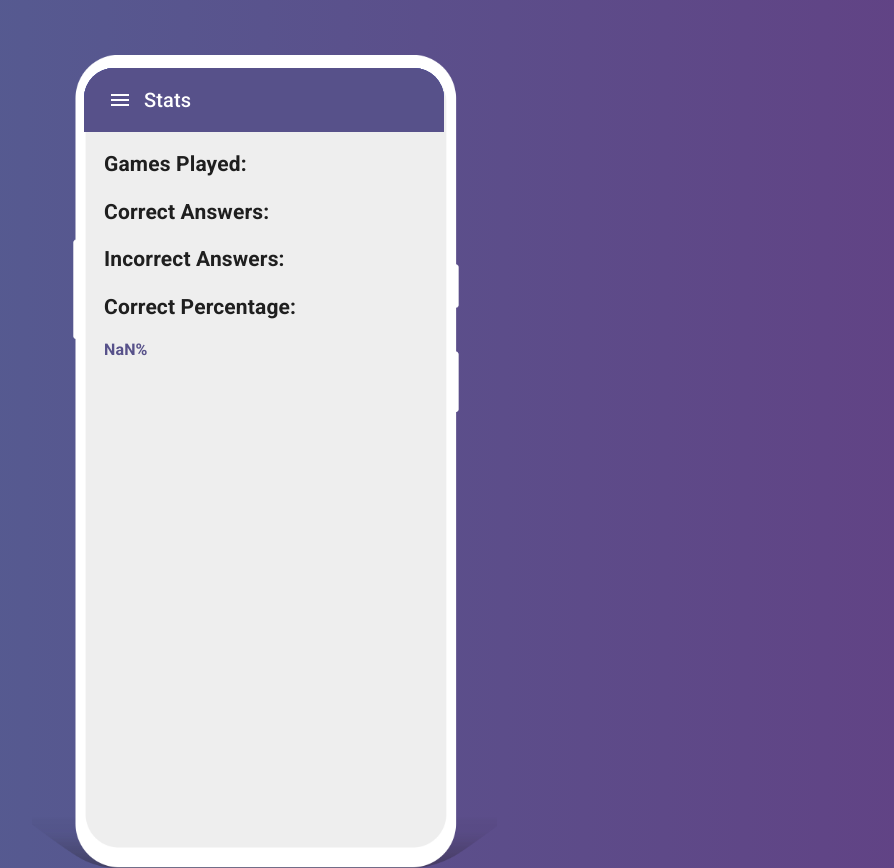
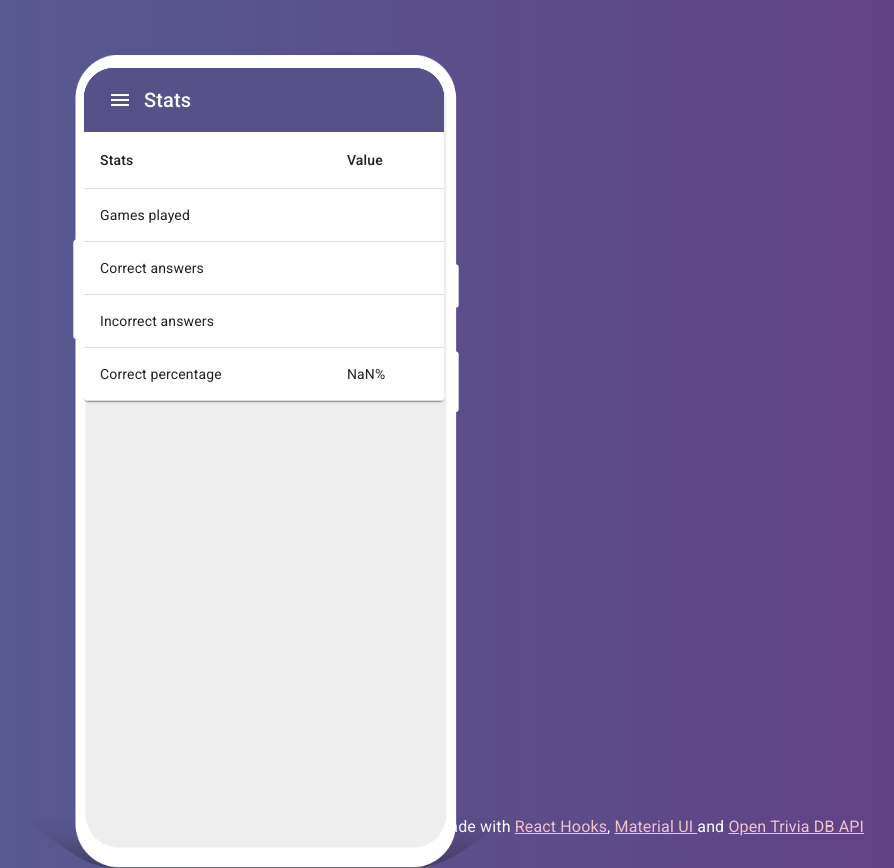
Before and after one commit to oskarhertzman/mandatory-uxdesign2, a React (Create React App) app: page /stats in a window 1280 px wide. Shown: the whole page, without its empty margins (376-1270 px from the left). Built offline with nearby package versions, Linux system fonts and the light colour scheme.

Commit message:
Final Version

```diff
--- a/src/App.js
+++ b/src/App.js
@@ -19,6 +19,7 @@ export default function App() {
           <Route path="/about" component={About} />
         </Router>
       </HelmetProvider>
+      <p id="info">Made with <a href="https://reactjs.org/docs/hooks-intro.html">React Hooks</a>, <a href="https://material-ui.com/">Material UI </a>and <a href= "https://opentdb.com/">Open Trivia DB API</a></p>
     </div>
   );
 }
--- a/src/pages/About.js
+++ b/src/pages/About.js
@@ -14,7 +14,10 @@ export default function About() {
             <DrawerLeft page="About" />
             <div className="Phone__container__wrapper__inner__content">
               <h2 tabIndex="0">Quiz App</h2>
-              <p tabIndex="0" id="about">"Lorem ipsum dolor sit amet, consectetur adipiscing elit, sed do eiusmod tempor incididunt ut labore et dolore magna aliqua. Ut enim ad minim veniam, quis nostrud exercitation ullamco laboris nisi ut aliquip ex ea commodo consequat. Duis aute irure dolor in reprehenderit in voluptate velit esse cillum dolore eu fugiat nulla pariatur. Excepteur sint occaecat cupidatat non proident, sunt in culpa qui officia deserunt mollit anim id est laborum."</p>
+              <div className="Phone__container__wrapper__inner__content__about">
+                <p tabIndex="0">Made by me, Oskar Hertzman.</p>
+                <p tabIndex="0">Feel free to check out my <a href="https://github.com/oskarhertzman">Github</a></p>
+              </div>
             </div>
           </div>
         </div>
--- a/src/pages/Quiz.js
+++ b/src/pages/Quiz.js
@@ -48,7 +48,7 @@ export default function Quiz() {
               {questions.map((question, index) => {
                 return (
                   <div className='Phone__container__wrapper__inner__content__question' key={index}>
-                    <h2> Question {index + 1} </h2>
+                    <h2 tabIndex="0"> Question {index + 1} </h2>
                     <FormControl component="fieldset" key={index} >
                       <FormLabel
                         tabIndex="0"
@@ -59,6 +59,7 @@ export default function Quiz() {
                         {question.all_answers.map((answer, answerIndex) => {
                           return (
                             <FormControlLabel
+                              tabIndex="0"
                               aria-labelledby={`alert-question-title"${answerIndex}`}
                               onChange={(e) => handleChange(question.correct_answer, e , index)}
                               value={answer.replace(/&#?\w+;/g, match => entities[match]) + index}
--- a/src/pages/Stats.js
+++ b/src/pages/Stats.js
@@ -1,10 +1,22 @@
 import React from 'react';
 import DrawerLeft from '../components/Drawer.js';
 import Phone from '../assets/phone4.png';
+import { rows } from '../utilities/CreateData.js';
 import '../styles/Phone.scss';
+import Table from '@material-ui/core/Table';
+import TableBody from '@material-ui/core/TableBody';
+import TableCell from '@material-ui/core/TableCell';
+import TableContainer from '@material-ui/core/TableContainer';
+import TableHead from '@material-ui/core/TableHead';
+import TableRow from '@material-ui/core/TableRow';
+import Paper from '@material-ui/core/Paper';
+import { statsStyles } from '../themes/Theme.js';
+
+
 
 
 export default function Stats() {
+  const classes = statsStyles();
   return (
     <div className="Phone">
       <div className="Phone__container">
@@ -12,16 +24,27 @@ export default function Stats() {
           <img className="Phone__container__wrapper__phone" src={Phone} alt="phone" />
           <div className="Phone__container__wrapper__inner">
             <DrawerLeft page="Stats" />
-            <div className="Phone__container__wrapper__inner__content">
-              <h2 tabIndex="0"> Games Played:</h2>
-              <p tabIndex="0">{localStorage.getItem('games_played')}</p>
-              <h2 tabIndex="0"> Correct Answers:</h2>
-              <p tabIndex="0">{localStorage.getItem('correct_answers')}</p>
-              <h2 tabIndex="0"> Incorrect Answers:</h2>
-              <p tabIndex="0">{localStorage.getItem('incorrect_answers')}</p>
-              <h2 tabIndex="0"> Correct Percentage:</h2>
-              <p tabIndex="0">{Math.floor((localStorage.getItem('correct_answers')
-                / localStorage.getItem('incorrect_answers'))*100)}%</p>
+            <div className="Phone__container__wrapper__inner__content--stats">
+              <TableContainer component={Paper}>
+                <Table className={classes.table} aria-label="simple table">
+                  <TableHead>
+                    <TableRow>
+                      <TableCell tabIndex="0" >Stats</TableCell>
+                      <TableCell tabIndex="0" align="left">Value</TableCell>
+                    </TableRow>
+                  </TableHead>
+                  <TableBody>
+                    {rows.map((row) => (
+                      <TableRow key={row.stat}>
+                        <TableCell tabIndex="0" component="th" scope="row">
+                          {row.stat}
+                        </TableCell>
+                        <TableCell tabIndex="0" className={classes.value} align="left">{row.value}</TableCell>
+                      </TableRow>
+                    ))}
+                  </TableBody>
+                </Table>
+              </TableContainer>
               </div>
             </div>
           </div>
--- a/src/styles/App.scss
+++ b/src/styles/App.scss
@@ -1,5 +1,15 @@
 @import "./Variables";
 
 body {
+  height: 100vh;
   @include gradient;
+  #info {
+    font-size: 16px;
+    color: white;
+    padding-right: 40px;
+    float: right;
+  }
+  #info a {
+    color: $SecondTheme;
+  }
 }
--- a/src/styles/Phone.scss
+++ b/src/styles/Phone.scss
@@ -36,17 +36,23 @@
           padding-left: 20px;
           max-height: 690px;
           overflow: auto;
-          #about {
+          &--stats {
+            padding-left: 0;
+          }
+          &__about p {
+            max-width: 330px;
+            font-weight: 400;
             color: black;
           }
-          p {
-            color: $MainTheme;
-            font-size: 1rem;
-            font-weight: bold;
-          }
+
           &__question {
             * > *  {
               max-width: 300px;
+            }
+            p {
+              color: $MainTheme;
+              font-size: 1rem;
+              font-weight: bold;
             }
         }
           &__submit {
--- a/src/themes/Theme.js
+++ b/src/themes/Theme.js
@@ -19,7 +19,7 @@ export const entities = {
   "&amp;": "&" ,
   "&uuml;": "ü"
 }
-const drawerWidth = 240;
+
 
 // Themes
 export const startBtnPosition = makeStyles(theme => ({
@@ -50,20 +50,19 @@ export const drawerStyle = makeStyles(theme => ({
     display: 'none',
   },
   drawer: {
-    width: drawerWidth,
+    width: 240,
     flexShrink: 0,
   },
   drawerPaper: {
     marginTop: '18px',
     borderTopLeftRadius: '25px',
     position: 'absolute',
-    width: drawerWidth,
+    width: 240,
   },
   drawerHeader: {
     display: 'flex',
     alignItems: 'center',
     padding: theme.spacing(0, 1),
-    // necessary for content to be below app bar
     ...theme.mixins.toolbar,
     justifyContent: 'flex-end',
   },
@@ -71,3 +70,11 @@ export const drawerStyle = makeStyles(theme => ({
     color: MainTheme,
   }
 }));
+export const statsStyles = makeStyles({
+  table: {
+    minWidth: 250,
+  },
+  value: {
+    color: MainTheme
+  }
+});
--- /dev/null
+++ b/src/utilities/CreateData.js
@@ -0,0 +1,13 @@
+
+function createData(stat, value) {
+  return { stat, value };
+}
+
+export const rows = [
+  createData('Games played', localStorage.getItem('games_played')),
+  createData('Correct answers', localStorage.getItem('correct_answers')),
+  createData('Incorrect answers', localStorage.getItem('incorrect_answers')),
+  createData('Correct percentage', Math.floor((
+    localStorage.getItem('correct_answers') /
+    localStorage.getItem('incorrect_answers'))*100) + '%'),
+];
```
Also changed, not shown: 1 other file (tests, documents, lock files or other folders).
